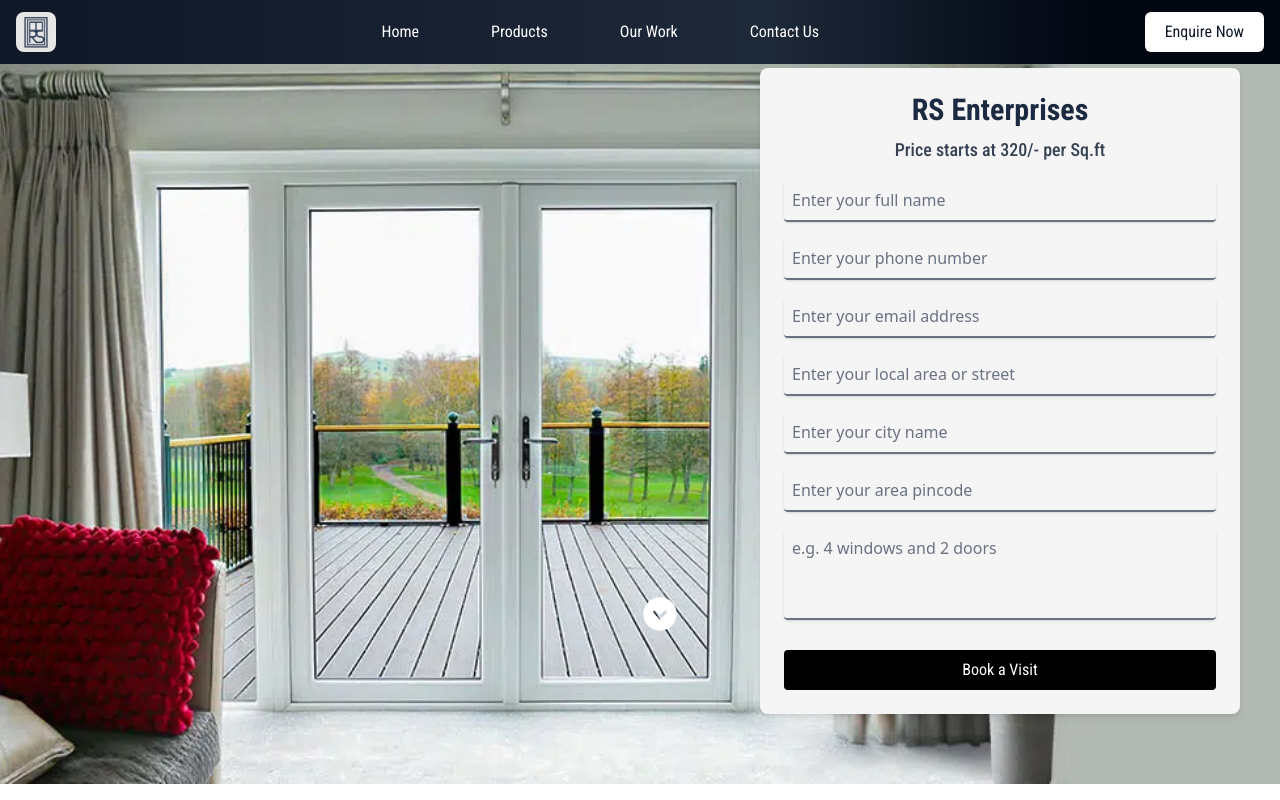
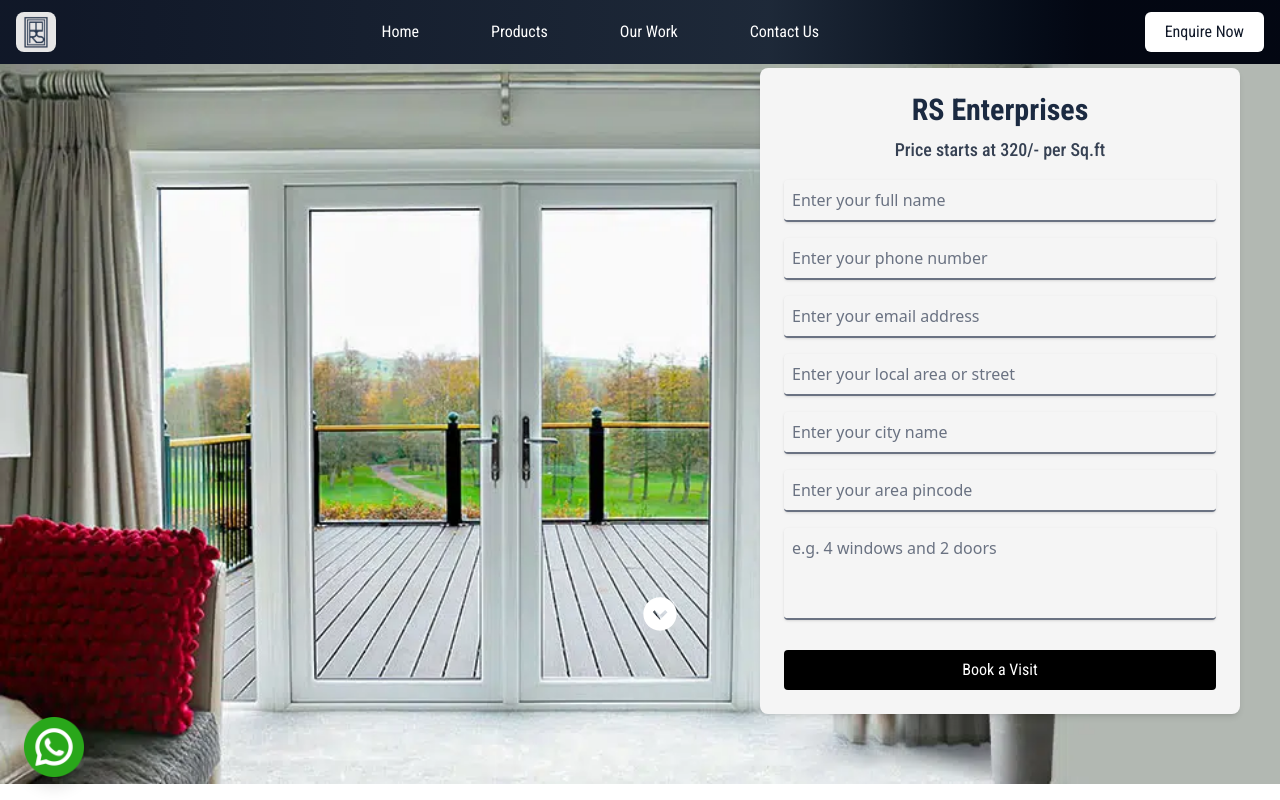
Before and after one commit to Team-Immature/upvc, a React (Vite) app in the folder frontend/: page / in a window 1280 px wide. Shown: the top 800 px of the page. Built offline with nearby package versions, Linux system fonts and the light colour scheme.

Commit message:
whatsappicon added

```diff
--- a/frontend/src/components/Footer/Footer.jsx
+++ b/frontend/src/components/Footer/Footer.jsx
@@ -4,7 +4,7 @@
 import { Link } from "react-router-dom";
 const Footer = () => {
   return (
-    <footer className=' bg-gradient-to-r   from-gray-900 from-5% via-gray-800 via-60% to-gray-950 to-85% w-full text-gray-200 '>
+    <footer id="footer" className=' bg-gradient-to-r   from-gray-900 from-5% via-gray-800 via-60% to-gray-950 to-85% w-full text-gray-200 '>
       <div className='max-w-7xl mx-auto px-4 py-6 flex flex-col md:flex-row justify-between md:items-start gap-6 md:gap-0 items-center text-center'>
         {/* Left Section - Logo or Image */}
         <div className='text-base '>
--- /dev/null
+++ b/frontend/src/components/WhatsappIcon/WhatsappIcon.jsx
@@ -0,0 +1,58 @@
+import React, { useEffect, useState } from "react";
+import Whatsapp from "../../assets/whatsapp.png";
+
+const WhatsappIcon = () => {
+  const [bottomOffset, setBottomOffset] = useState(16);
+
+  useEffect(() => {
+    const handleScroll = () => {
+      const footer = document.getElementById("footer");
+      if (!footer) {
+        // If footer isn't yet rendered, fallback to default
+        setBottomOffset(16);
+        return;
+      }
+
+      const footerRect = footer.getBoundingClientRect();
+      const windowHeight = window.innerHeight;
+
+      if (footerRect.top < windowHeight) {
+        const overlap = windowHeight - footerRect.top;
+        setBottomOffset(overlap + 16);
+      } else {
+        setBottomOffset(16);
+      }
+    };
+
+    window.addEventListener("scroll", handleScroll);
+    window.addEventListener("resize", handleScroll);
+    const interval = setInterval(handleScroll, 300); // ⏱ Check periodically
+
+    handleScroll(); // Initial call
+
+    return () => {
+      window.removeEventListener("scroll", handleScroll);
+      window.removeEventListener("resize", handleScroll);
+      clearInterval(interval);
+    };
+  }, []);
+
+  return (
+    <div
+      className="fixed left-5 z-50 transition-all duration-300"
+      style={{ bottom: `${bottomOffset}px` }}
+    >
+      <a href="http://wa.me/+8639685573" target="_blank">
+        <button className="p-1 rounded-full shadow-lg hover:bg-blue-700 bg-none">
+        <img
+          src={Whatsapp}
+          alt="WhatsApp"
+          className="w-13 h-13 sm:w-15 sm:h-15"
+        />
+      </button>
+      </a>
+    </div>
+  );
+};
+
+export default WhatsappIcon;
--- a/frontend/src/main.jsx
+++ b/frontend/src/main.jsx
@@ -8,12 +8,17 @@
 import OurWork from "./OurWork.jsx";
 import ScrollToTop from "./components/ScrollToTop.jsx";
 import ScrollToTopOfThePage from "./components/ScrollToTopOfThePage.jsx";
+import WhatsappIcon from "./components/WhatsappIcon/WhatsappIcon.jsx";
+
 // import ScrollToTop from './components/scrollToTop.jsx';
 createRoot(document.getElementById("root")).render(
   <StrictMode>
     <BrowserRouter>
+
       <ScrollToTop />
       <ScrollToTopOfThePage />
+
+      <WhatsappIcon />
       <Routes>
         <Route path='/' element={<Home />} />
         <Route path='/contact' element={<Contact />} />
```
Also changed, not shown: frontend/src/assets/whatsapp.png (added).
